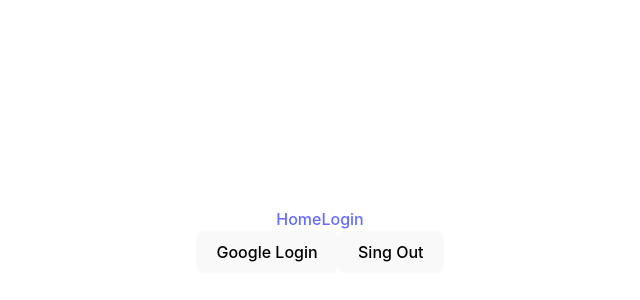
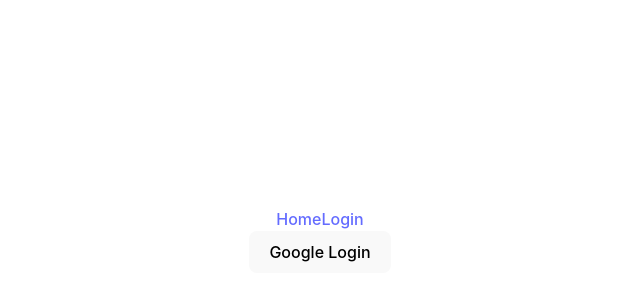
Before and after one commit to mrfhmd7/simple-firebase, a React (Vite) app: page /login in a window 1280 px wide. Shown: the part 160-460 px from the top of the page, without its empty margins (320-960 px from the left). Built offline with nearby package versions, Linux system fonts and the light colour scheme.

Commit message:
using conditional rendering for sign in and sign out btn

```diff
--- a/src/components/Login/Login.jsx
+++ b/src/components/Login/Login.jsx
@@ -35,16 +35,21 @@
 
      return (
           <div>
-               <button onClick={handleGoogleSignIn}>Google Login</button>
+               {/* user ? logout : login */}
+               {
+                    user ?
+                         <button onClick={handleSingOut}>Sing Out</button>
+                         :
+                         <button onClick={handleGoogleSignIn}>Google Login</button>
+               }
                {
                     user &&
                     <div>
-                              <h2>User: {user.displayName}</h2>
-                              <p>Email: {user.email}</p>
-                              <img src={user.photoURL} alt="" />
+                         <h2>User: {user.displayName}</h2>
+                         <p>Email: {user.email}</p>
+                         <img src={user.photoURL} alt="" />
                     </div>
                }
-               <button onClick={handleSingOut}>Sing Out</button>
           </div>
      );
 };
```
